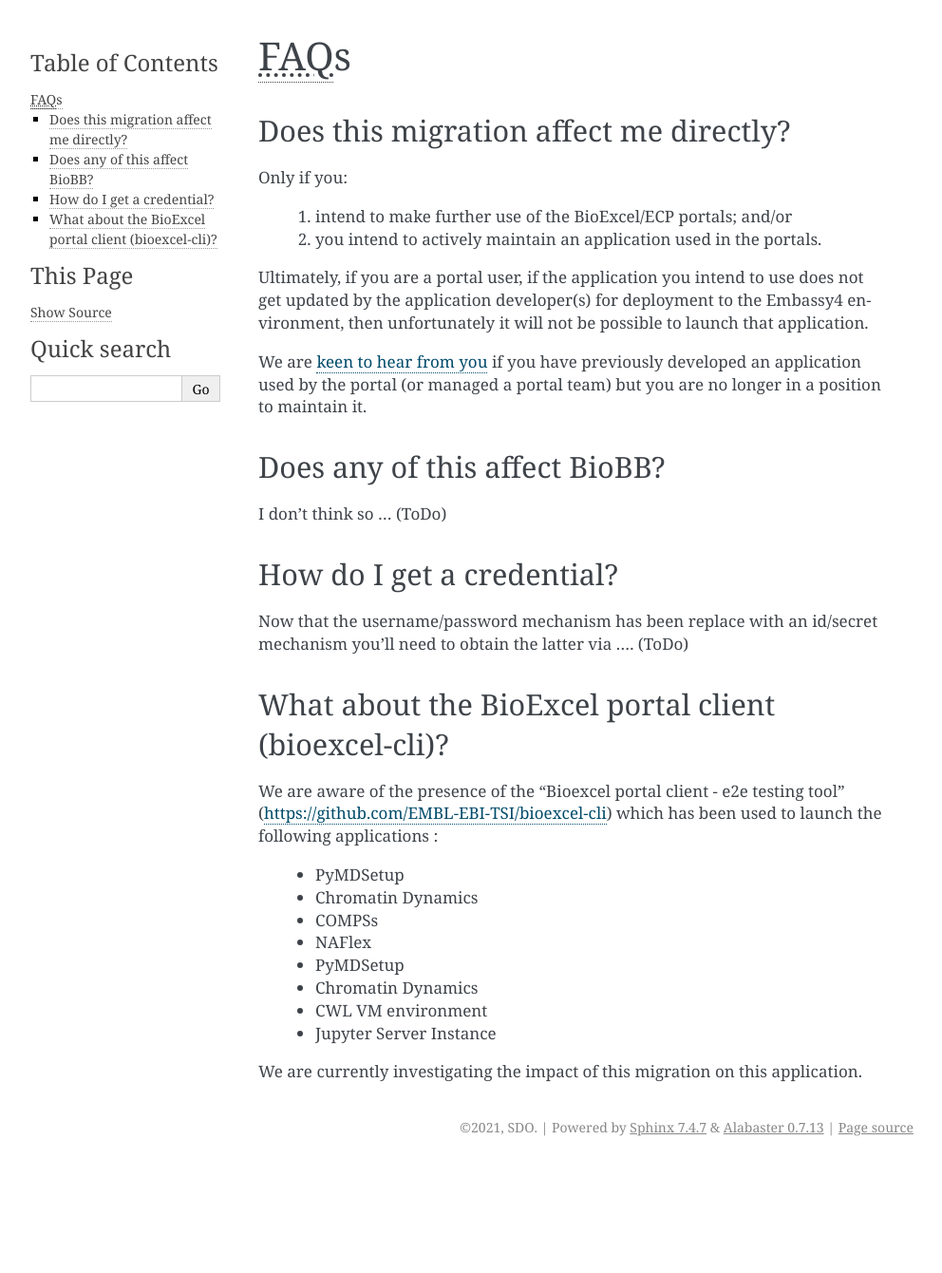
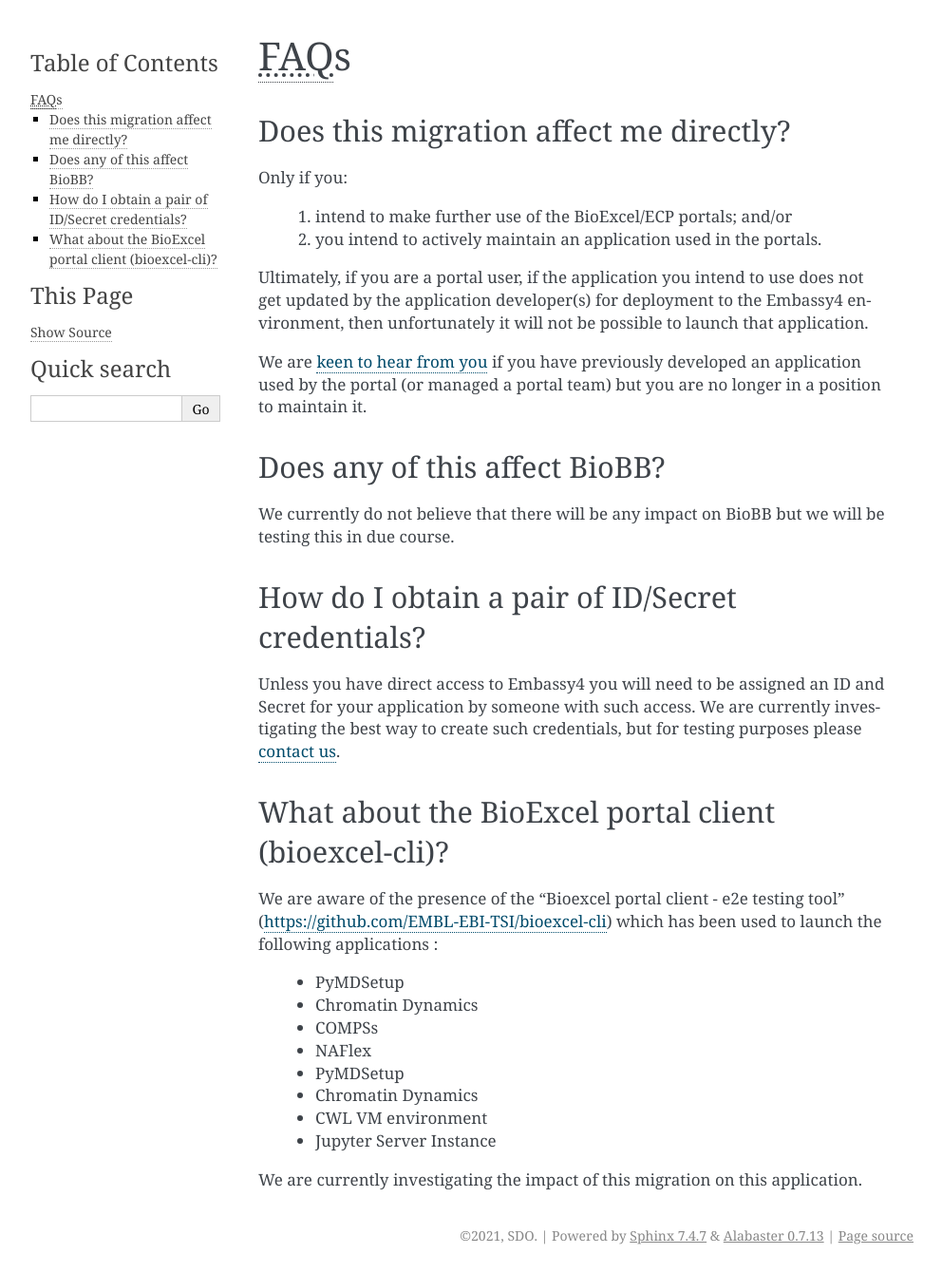
Before and after one commit to gef-ebi/to-embassy4, a Sphinx documentation site: the page built from docs/FAQ/index.rst, in a window 1280 px wide. Shown: the whole page at 95% size, without its empty margins (148-1140 px from the left). Built offline with Sphinx 7.4.7, drawn with Linux system fonts in a browser that asks for light colours; before the commit the page ends 1226 px from its top, so only the background shows below that.

Commit message:
Additional FAQ stuff + a gitignore

```diff
--- a/docs/FAQ/index.rst
+++ b/docs/FAQ/index.rst
@@ -23,13 +23,15 @@
 Does any of this affect BioBB?
 ------------------------------
 
-I don't think so ... (ToDo)
+We currently do not believe that there will be any impact on BioBB but we will be testing this
+in due course.
 
-How do I get a credential?
---------------------------
+How do I obtain a pair of ID/Secret credentials?
+------------------------------------------------
 
-Now that the username/password mechanism has been replace with an id/secret mechanism you'll need
-to obtain the latter via .... (ToDo)
+Unless you have direct access to Embassy4 you will need to be assigned an ID and Secret for your
+application by someone with such access. We are currently investigating the best way to create
+such credentials, but for testing purposes please :ref:`contact us <contact>`.
 
 What about the BioExcel portal client (bioexcel-cli)?
 -----------------------------------------------------
```
Also changed, not shown: 1 other file.
